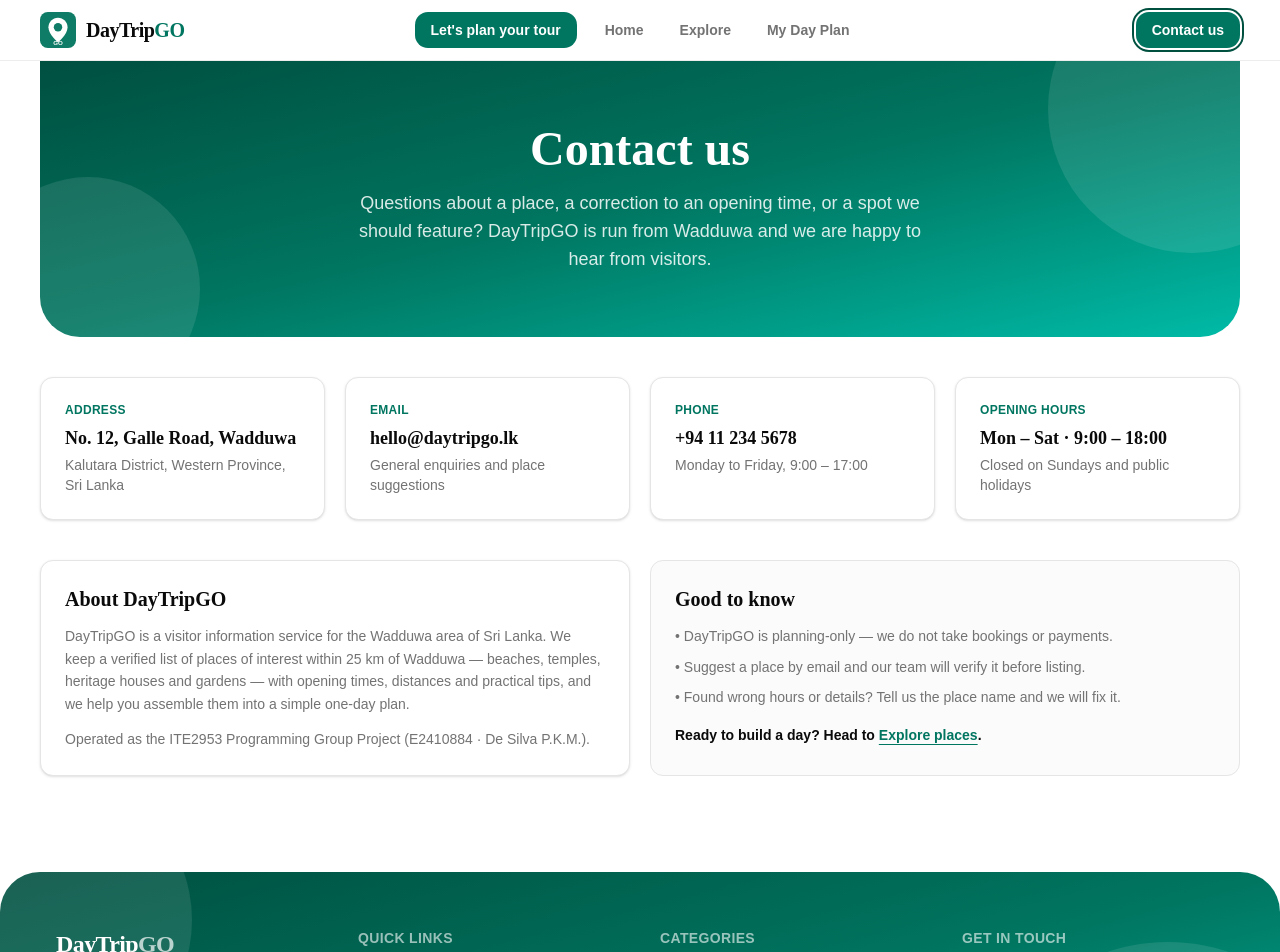
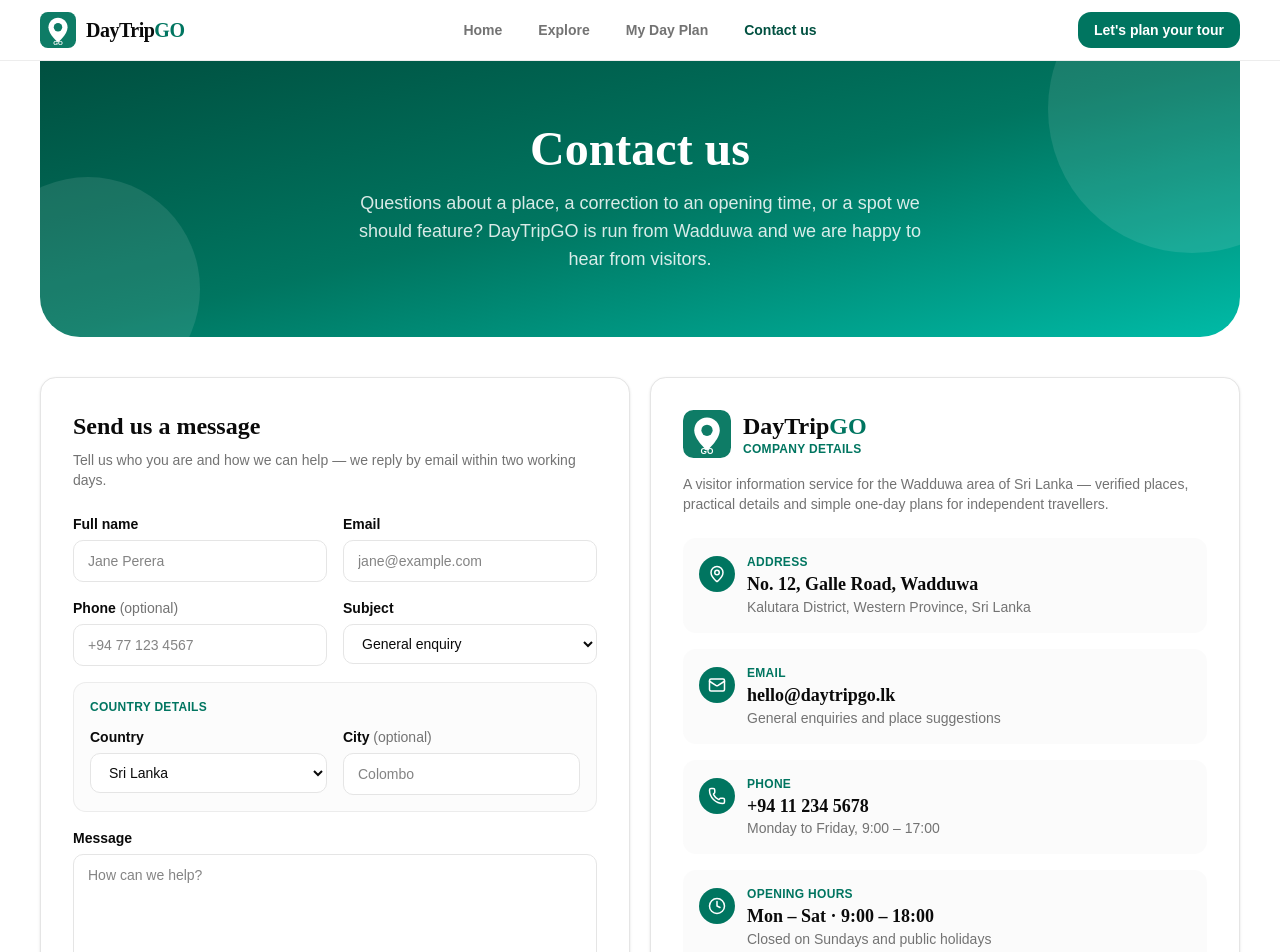
Before and after one commit to KMDS21/DayTripGo-Visit-Planner-and-Information-System, a React (Vite) app in the folder frontend/: page /contact in a window 1280 px wide. Shown: the top 952 px of the page. Built offline with nearby package versions, Linux system fonts and the light colour scheme.

Commit message:
feat(frontend): rebuild contact page with message form and swap header nav cta

```diff
--- a/frontend/src/components/Layout/Footer.jsx
+++ b/frontend/src/components/Layout/Footer.jsx
@@ -76,8 +76,8 @@ export default function Footer() {
       <div className="relative border-t border-white/15 px-6 py-5 text-center text-xs text-white/70 sm:px-10 lg:flex lg:items-center lg:justify-between lg:px-14 lg:text-left">
         <p>© 2026 DayTripGO · Wadduwa, Sri Lanka</p>
         <p>
-          Visit planning only — no booking or payment services (deliberately out of
-          scope). ITE2953 Programming Group Project · E2410884 · De Silva P.K.M.
+          Visit planning only — no booking or payment services. Plan your day with
+          DayTripGO.
         </p>
       </div>
     </footer>
--- a/frontend/src/components/Layout/Header.jsx
+++ b/frontend/src/components/Layout/Header.jsx
@@ -17,17 +17,17 @@ export default function Header() {
         <div className="md:col-start-2 md:justify-self-center">
           <Navbar />
         </div>
-        {/* Separate green CTA button, right side of the bar */}
+        {/* Green plan CTA, right corner of the bar → My Day Plan */}
         <div className="ml-auto md:col-start-3 md:ml-0 md:justify-self-end">
           <NavLink
-            to="/contact"
+            to="/visit-plan"
             className={({ isActive }) =>
               `block rounded-2xl bg-brand px-4 py-2 text-sm font-semibold text-white transition-colors hover:bg-brand-dark ${
                 isActive ? 'ring-2 ring-brand-dark ring-offset-2 ring-offset-background' : ''
               }`
             }
           >
-            Contact us
+            Let&apos;s plan your tour
           </NavLink>
         </div>
       </div>
--- a/frontend/src/components/Layout/Navbar.jsx
+++ b/frontend/src/components/Layout/Navbar.jsx
@@ -1,4 +1,4 @@
-// Navbar — primary navigation (Home, Explore, My Day Plan).
+// Navbar — primary navigation (Home, Explore, My Day Plan, Contact us).
 // Selected item shows green text only (no filled pill), per developer instruction.
 
 import { NavLink } from 'react-router-dom';
@@ -14,17 +14,6 @@ export default function Navbar() {
 
   return (
     <nav className="flex flex-wrap items-center gap-1">
-      {/* Green plan CTA box, left side of the navigation → My Day Plan */}
-      <NavLink
-        to="/visit-plan"
-        className={({ isActive }) =>
-          `mr-2 rounded-2xl bg-brand px-4 py-2 text-sm font-semibold text-white transition-colors hover:bg-brand-dark ${
-            isActive ? 'ring-2 ring-brand-dark ring-offset-2 ring-offset-background' : ''
-          }`
-        }
-      >
-        Let&apos;s plan your tour
-      </NavLink>
       <NavLink to="/" end className={linkClass}>
         Home
       </NavLink>
@@ -39,6 +28,9 @@ export default function Navbar() {
           </span>
         )}
       </NavLink>
+      <NavLink to="/contact" className={linkClass}>
+        Contact us
+      </NavLink>
     </nav>
   );
 }
--- a/frontend/src/pages/ContactPage.jsx
+++ b/frontend/src/pages/ContactPage.jsx
@@ -1,30 +1,94 @@
-// ContactPage — /contact: who runs DayTripGO and how to reach them.
-// Static information page (no backend endpoint; planning-only service).
+// ContactPage — /contact: two-column layout — a form to collect the visitor's
+// details on the left, company details on the right.
+// Static page: the form validates and confirms locally (no backend endpoint;
+// planning-only service).
+
+import { useState } from 'react';
+import { Clock, Mail, MapPin, Phone } from 'lucide-react';
+import usePageTitle from '../hooks/usePageTitle';
+import Button from '../components/Common/Button';
 
 const details = [
   {
     label: 'Address',
     value: 'No. 12, Galle Road, Wadduwa',
     hint: 'Kalutara District, Western Province, Sri Lanka',
+    icon: MapPin,
   },
   {
     label: 'Email',
     value: 'hello@daytripgo.lk',
     hint: 'General enquiries and place suggestions',
+    icon: Mail,
   },
   {
     label: 'Phone',
     value: '+94 11 234 5678',
     hint: 'Monday to Friday, 9:00 – 17:00',
+    icon: Phone,
   },
   {
     label: 'Opening hours',
     value: 'Mon – Sat · 9:00 – 18:00',
     hint: 'Closed on Sundays and public holidays',
+    icon: Clock,
   },
 ];
 
+const COUNTRIES = [
+  'Sri Lanka',
+  'India',
+  'United Kingdom',
+  'Germany',
+  'France',
+  'Netherlands',
+  'Italy',
+  'Spain',
+  'United States',
+  'Canada',
+  'Australia',
+  'Japan',
+  'China',
+  'Singapore',
+  'Malaysia',
+  'Other',
+];
+
+const inputClass =
+  'w-full rounded-xl border border-input bg-background px-3.5 py-2.5 text-sm outline-none focus:border-brand focus:ring-2 focus:ring-brand/30';
+
 export default function ContactPage() {
+  usePageTitle('Contact Us');
+
+  const [form, setForm] = useState({
+    name: '',
+    email: '',
+    phone: '',
+    country: 'Sri Lanka',
+    city: '',
+    subject: 'General enquiry',
+    message: '',
+  });
+  const [error, setError] = useState(null);
+  const [sent, setSent] = useState(false);
+
+  const update = (key) => (e) => setForm((f) => ({ ...f, [key]: e.target.value }));
+
+  const handleSubmit = (e) => {
+    e.preventDefault();
+    if (!form.name.trim() || !form.email.trim() || !form.message.trim()) {
+      setError('Please fill in your name, email and message.');
+      return;
+    }
+    if (!/^\S+@\S+\.\S+$/.test(form.email)) {
+      setError('Please enter a valid email address.');
+      return;
+    }
+    setError(null);
+    setSent(true);
+    setForm({ name: '', email: '', phone: '', country: 'Sri Lanka', city: '', subject: 'General enquiry', message: '' });
+  };
+
   return (
     <div className="space-y-10 pb-8">
       {/* Hero */}
@@ -40,18 +104,191 @@ export default function ContactPage() {
         <div aria-hidden="true" className="pointer-events-none absolute -bottom-16 -left-16 h-56 w-56 rounded-full bg-white/10" />
       </section>
 
-      {/* Contact details */}
-      <section className="grid gap-5 sm:grid-cols-2 lg:grid-cols-4">
-        {details.map((d) => (
-          <div key={d.label} className="rounded-2xl border border-border bg-card p-6 shadow-sm">
-            <p className="text-xs font-bold uppercase tracking-wide text-brand">{d.label}</p>
-            <p className="mt-2 font-heading text-lg font-bold leading-snug">{d.value}</p>
-            <p className="mt-1 text-sm text-muted-foreground">{d.hint}</p>
+      {/* Left: user form — Right: company details */}
+      <section className="grid gap-5 lg:grid-cols-2">
+        {/* Left side — get user details */}
+        <div className="rounded-3xl border border-border bg-card p-6 shadow-sm sm:p-8">
+          <h2 className="font-heading text-2xl font-bold">Send us a message</h2>
+          <p className="mt-2 text-sm text-muted-foreground">
+            Tell us who you are and how we can help — we reply by email within two working days.
+          </p>
+
+          <form onSubmit={handleSubmit} className="mt-6 space-y-4">
+            <div className="grid gap-4 sm:grid-cols-2">
+              <div>
+                <label htmlFor="contact-name" className="mb-1.5 block text-sm font-semibold">
+                  Full name
+                </label>
+                <input
+                  id="contact-name"
+                  type="text"
+                  autoComplete="name"
+                  value={form.name}
+                  onChange={update('name')}
+                  className={inputClass}
+                  placeholder="Jane Perera"
+                />
+              </div>
+              <div>
+                <label htmlFor="contact-email" className="mb-1.5 block text-sm font-semibold">
+                  Email
+                </label>
+                <input
+                  id="contact-email"
+                  type="email"
+                  autoComplete="email"
+                  value={form.email}
+                  onChange={update('email')}
+                  className={inputClass}
+                  placeholder="jane@example.com"
+                />
+              </div>
+            </div>
+
+            <div className="grid gap-4 sm:grid-cols-2">
+              <div>
+                <label htmlFor="contact-phone" className="mb-1.5 block text-sm font-semibold">
+                  Phone <span className="font-normal text-muted-foreground">(optional)</span>
+                </label>
+                <input
+                  id="contact-phone"
+                  type="tel"
+                  autoComplete="tel"
+                  value={form.phone}
+                  onChange={update('phone')}
+                  className={inputClass}
+                  placeholder="+94 77 123 4567"
+                />
+              </div>
+              <div>
+                <label htmlFor="contact-subject" className="mb-1.5 block text-sm font-semibold">
+                  Subject
+                </label>
+                <select
+                  id="contact-subject"
+                  value={form.subject}
+                  onChange={update('subject')}
+                  className={inputClass}
+                >
+                  <option>General enquiry</option>
+                  <option>Suggest a place</option>
+                  <option>Correction to a listing</option>
+                  <option>Something else</option>
+                </select>
+              </div>
+            </div>
+
+            {/* Country details — where the message comes from */}
+            <div className="rounded-2xl border border-border/70 bg-muted/30 p-4">
+              <p className="mb-3 text-xs font-bold uppercase tracking-wide text-brand">
+                Country details
+              </p>
+              <div className="grid gap-4 sm:grid-cols-2">
+                <div>
+                  <label htmlFor="contact-country" className="mb-1.5 block text-sm font-semibold">
+                    Country
+                  </label>
+                  <select
+                    id="contact-country"
+                    value={form.country}
+                    onChange={update('country')}
+                    className={inputClass}
+                  >
+                    {COUNTRIES.map((c) => (
+                      <option key={c}>{c}</option>
+                    ))}
+                  </select>
+                </div>
+                <div>
+                  <label htmlFor="contact-city" className="mb-1.5 block text-sm font-semibold">
+                    City <span className="font-normal text-muted-foreground">(optional)</span>
+                  </label>
+                  <input
+                    id="contact-city"
+                    type="text"
+                    autoComplete="address-level2"
+                    value={form.city}
+                    onChange={update('city')}
+                    className={inputClass}
+                    placeholder="Colombo"
+                  />
+                </div>
+              </div>
+            </div>
+
+            <div>
+              <label htmlFor="contact-message" className="mb-1.5 block text-sm font-semibold">
+                Message
+              </label>
+              <textarea
+                id="contact-message"
+                rows={5}
+                value={form.message}
+                onChange={update('message')}
+                className={`${inputClass} resize-y`}
+                placeholder="How can we help?"
+              />
+            </div>
+
+            {error && (
+              <p role="alert" className="rounded-xl bg-red-50 px-3.5 py-2.5 text-sm font-medium text-red-700">
+                {error}
+              </p>
+            )}
+            {sent && (
+              <p role="status" className="rounded-xl bg-emerald-100 px-3.5 py-2.5 text-sm font-medium text-emerald-800">
+                Thanks — your message has been noted. We will get back to you by email.
+              </p>
+            )}
+
+            <Button type="submit" size="lg" className="w-full sm:w-auto">
+              Send message
+            </Button>
+          </form>
+        </div>
+
+        {/* Right side — company details */}
+        <div className="space-y-5">
+          <div className="rounded-3xl border border-border bg-card p-6 shadow-sm sm:p-8">
+            {/* Logo + brand */}
+            <div className="flex items-center gap-3">
+              <img src="/favicon.svg" alt="" className="h-12 w-12 shrink-0" />
+              <div>
+                <h2 className="font-heading text-2xl font-bold leading-tight">
+                  DayTrip<span className="text-brand">GO</span>
+                </h2>
+                <p className="text-xs font-semibold uppercase tracking-wide text-brand">
+                  Company details
+                </p>
+              </div>
+            </div>
+            <p className="mt-4 text-sm text-muted-foreground">
+              A visitor information service for the Wadduwa area of Sri Lanka — verified
+              places, practical details and simple one-day plans for independent travellers.
+            </p>
+
+            <dl className="mt-6 space-y-4">
+              {details.map((d) => {
+                const Icon = d.icon;
+                return (
+                  <div key={d.label} className="flex items-start gap-3 rounded-2xl bg-muted/40 p-4">
+                    <span className="mt-0.5 flex h-9 w-9 shrink-0 items-center justify-center rounded-full bg-brand text-white">
+                      <Icon className="h-4.5 w-4.5" aria-hidden="true" />
+                    </span>
+                    <div className="min-w-0">
+                      <dt className="text-xs font-bold uppercase tracking-wide text-brand">{d.label}</dt>
+                      <dd className="mt-0.5 font-heading text-lg font-bold leading-snug">{d.value}</dd>
+                      <dd className="text-sm text-muted-foreground">{d.hint}</dd>
+                    </div>
+                  </div>
+                );
+              })}
+            </dl>
           </div>
-        ))}
+        </div>
       </section>
 
-      {/* Who we are + scope note */}
+      {/* Who we are + scope note (previous section, kept below) */}
       <section className="grid gap-5 lg:grid-cols-2">
         <div className="rounded-2xl border border-border bg-card p-6 shadow-sm">
           <h2 className="font-heading text-xl font-bold">About DayTripGO</h2>
@@ -62,7 +299,8 @@ export default function ContactPage() {
             tips, and we help you assemble them into a simple one-day plan.
           </p>
           <p className="mt-3 text-sm leading-relaxed text-muted-foreground">
-            Operated as the ITE2953 Programming Group Project (E2410884 · De Silva P.K.M.).
+            Run by a small local team based in Wadduwa, with plans to cover more towns along
+            the coast as the list of verified places grows.
           </p>
         </div>
         <div className="rounded-2xl border border-border bg-muted/40 p-6">
```
